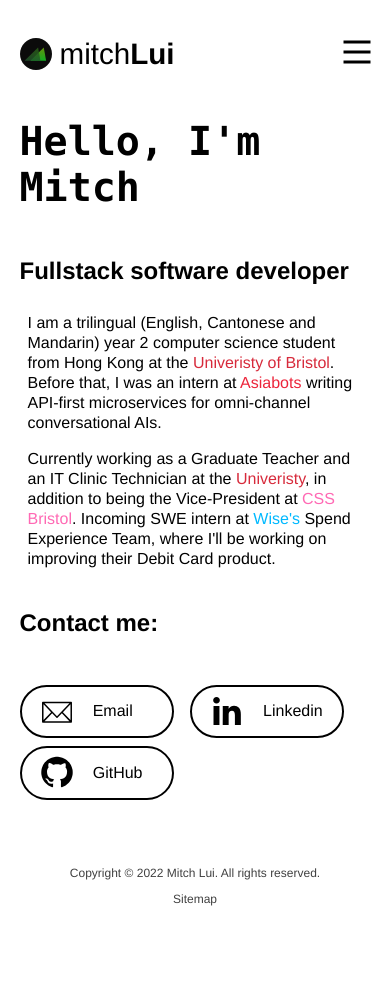
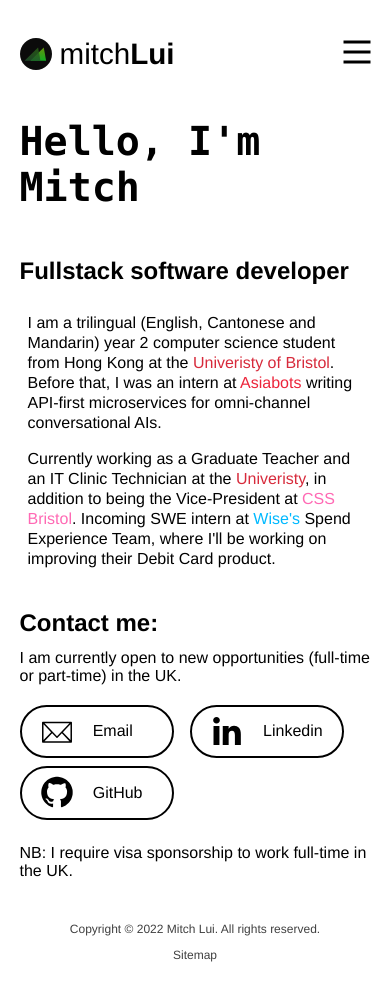
Before and after one commit to mitchLui/website, a React (Create React App) app in the folder client/: page / in a window 390 px wide. Shown: the top 998 px of the page. Built offline with nearby package versions, Linux system fonts and the light colour scheme.

Commit message:
updated contact details

```diff
--- a/client/src/components/Contact/Contact.js
+++ b/client/src/components/Contact/Contact.js
@@ -9,6 +9,9 @@ export const Contact = () =>
     <section className={"contact-container"}>
         <div className={"contact-header-text"}>
             Contact me:
+        </div>
+        <div className={"current-status"}>
+            I am currently open to new opportunities (full-time or part-time) in the UK.
         </div>
         <div className={"contact-links"}>
             <ul>
@@ -38,4 +41,7 @@ export const Contact = () =>
                 </li>
             </ul>
         </div>
+        <div>
+            NB: I require visa sponsorship to work full-time in the UK.
+        </div>
     </section>
--- a/client/src/components/Contact/contact.css
+++ b/client/src/components/Contact/contact.css
@@ -10,9 +10,14 @@
     float: left;
 }
 
+.current-status{
+    padding-top: 2.5rem;
+    font-size: 1.25rem;
+    font-weight: medium;
+}
+
 .contact-links{
   padding: 0;
-  margin-top: 3.5rem;
 }
 
 .contact-links ul {
@@ -33,10 +38,12 @@
     border-radius: 50%;
 }
 
-/* Light mode */
-@media (prefers-color-scheme: light) {
+@media screen and (max-width: 768px) {
+    .contact-header-text {
+        font-size: 1.5rem;
+    }
+
+    .current-status {
+        font-size: 1rem;
+    }
 }
-
-/* Darl mode */
-@media (prefers-color-scheme: dark) {
-}
```
